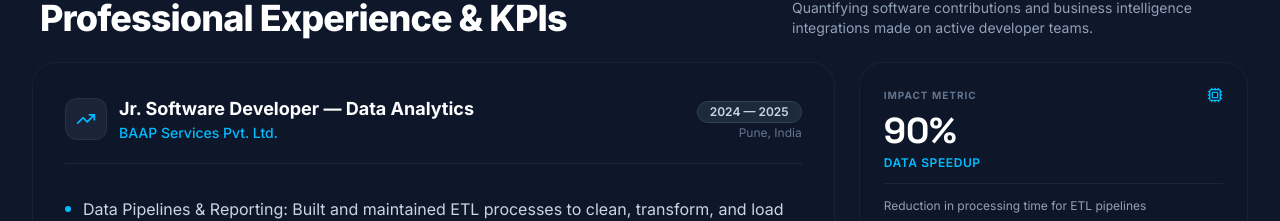
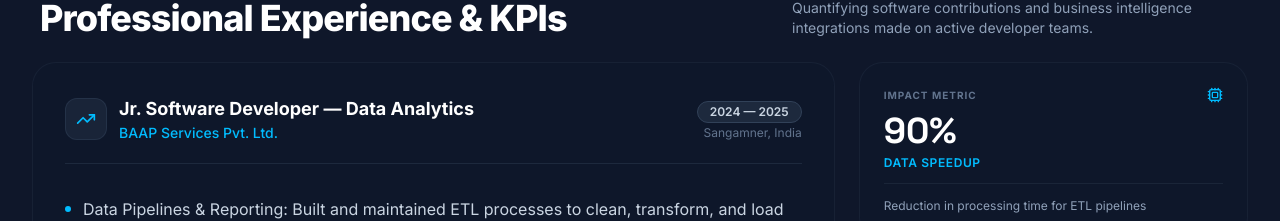
Before and after one commit to omkarchavan1a/Omkarchavan, a React (Vite) app: page / in a window 1280 px wide. Shown: the part 1296-1517 px from the top of the page. Built offline with nearby package versions, Linux system fonts and the light colour scheme; a web font is replaced by a local one.

Commit message:
refactor: update experience location for BAAP Services

```diff
--- a/src/data.ts
+++ b/src/data.ts
@@ -18,7 +18,7 @@ export const experiences: Experience[] = [
   {
     role: 'Jr. Software Developer — Data Analytics',
     company: 'BAAP Services Pvt. Ltd.',
-    location: 'Pune, India',
+    location: 'Sangamner, India',
     duration: '2024 — 2025',
     bullets: [
       'Data Pipelines & Reporting: Built and maintained ETL processes to clean, transform, and load data from multiple sources into SQL databases, improving data accuracy and reducing manual reporting effort.',
```
